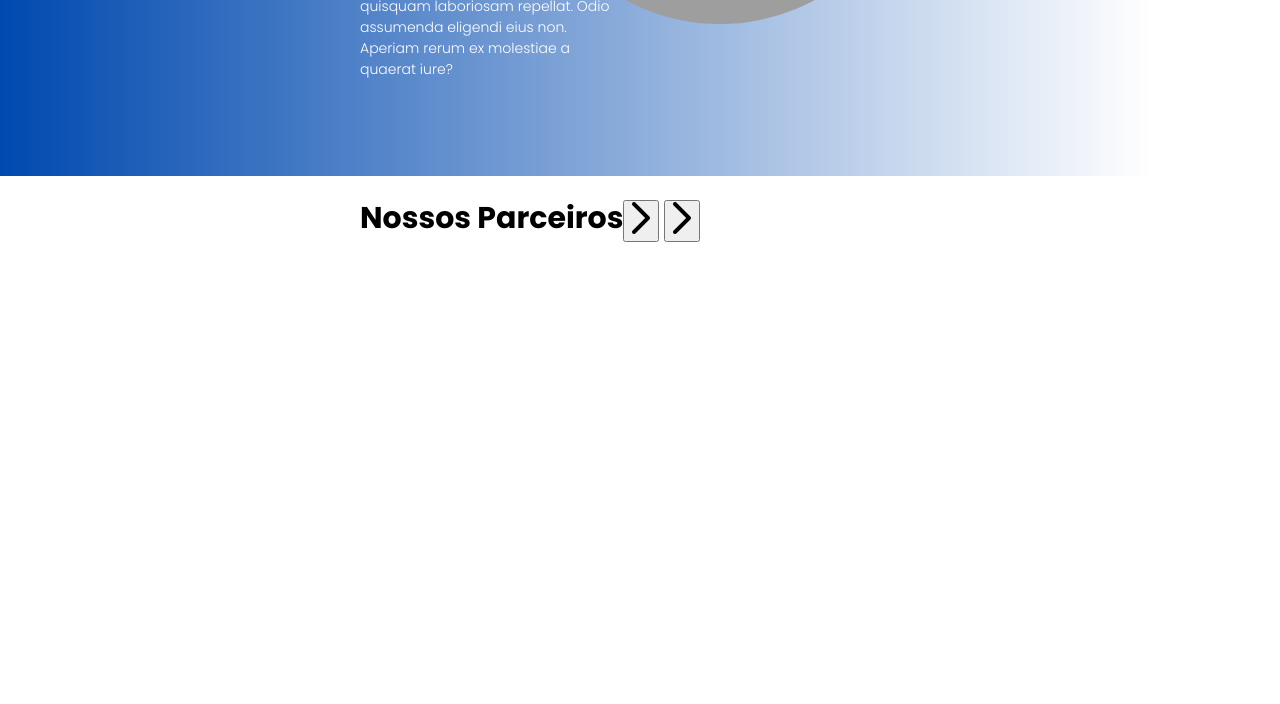
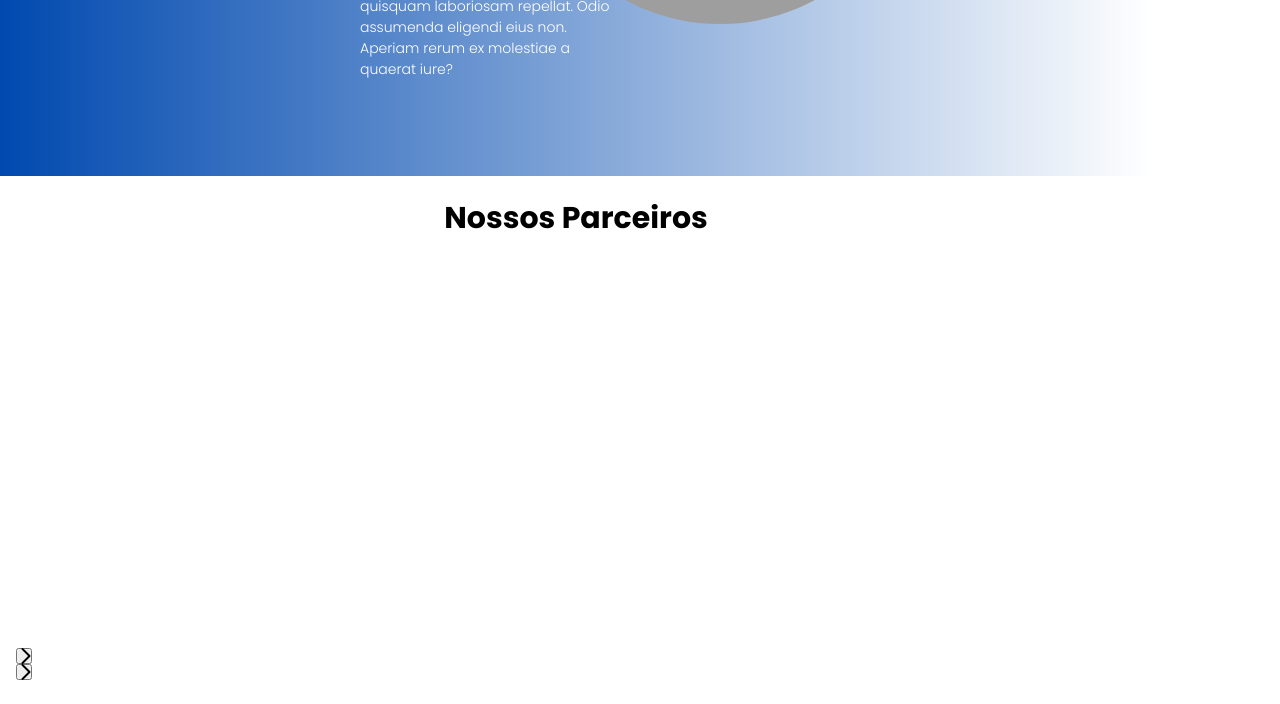
Before and after one commit to 6abrielLS/ONG-AMPE, a Django app: page / in a window 1280 px wide. Shown: the part 524-1228 px from the top of the page. Before the commit the page ends 766 px from the top, so only its background shows below. Run offline with Django 5.2, Linux system fonts and the light colour scheme; grey boxes are pictures that could not be loaded.

Commit message:
Fazendo carrosel

```diff
--- a/OngAmpaSite/OngAmp/static/css/style-base.css
+++ b/OngAmpaSite/OngAmp/static/css/style-base.css
@@ -174,9 +174,9 @@ header {
   background-color: #ffffff;
 }
 .container-partner {
-  display: flex;
-  padding-left: 360px;
-  padding-right: 360px;
+  padding-left: 1rem;
+  padding-right: 1rem;
+  max-width: 72rem;
 }
 .h2-partner {
   font-weight: 700;
@@ -185,3 +185,31 @@ header {
   text-align: center;
   margin-bottom: 32px;
 }
+.carousel-partner{
+  overflow: hidden;
+}
+.carrosel-div2{
+  transform: translate3d(-1515px, 0px, 0px);
+  margin-left: -16px;
+}
+.partner-div1{
+  position: relative;
+  width: 100%;
+}
+.carousel-btn-left{
+  display: flex;
+  align-items: center;
+  width: 16px;
+  height: 16px;
+}
+.carousel-btn-right{
+display: flex;
+  align-items: center;
+  width: 16px;
+  height: 16px;
+}
+.img-bnt-next{
+  width: 16px;
+  height: 16px;
+  pointer-events: none;
+}
--- a/OngAmpaSite/OngAmp/templates/base.html
+++ b/OngAmpaSite/OngAmp/templates/base.html
@@ -64,14 +64,23 @@
             <h2 class="h2-partner">Nossos Parceiros</h2>
             <div class="partner-div1">
               <div class="carousel-partner">
+                <div class="carrosel-div2">
+                  <div class="parter1-carousel">
+                    <a class="a-teste" target="_blank" href="https://www.youtube.com/">
+                      <div class="img-carousel-partner">
+                        <img src="{% static 'img/cachorro-kawai.png' %}" alt="">
+                      </div>
+                    </a>
+                  </div>
 
+                </div>
               </div>
 
-              <button class="carrossel-btn left">
-                <img src="{% static 'img/next.png' %}" alt="Anterior" />
+              <button class="carousel-btn-left">
+                <img class="img-bnt-next" src="{% static 'img/next.png' %}" alt="Anterior" />
               </button>
-              <button class="carrossel-btn right">
-                <img src="{% static 'img/next.png' %}" alt="Próximo" />
+              <button class="carousel-btn-right">
+                <img class="img-bnt-next" src="{% static 'img/next.png' %}" alt="Próximo" />
               </button>
             </div>
 
```
